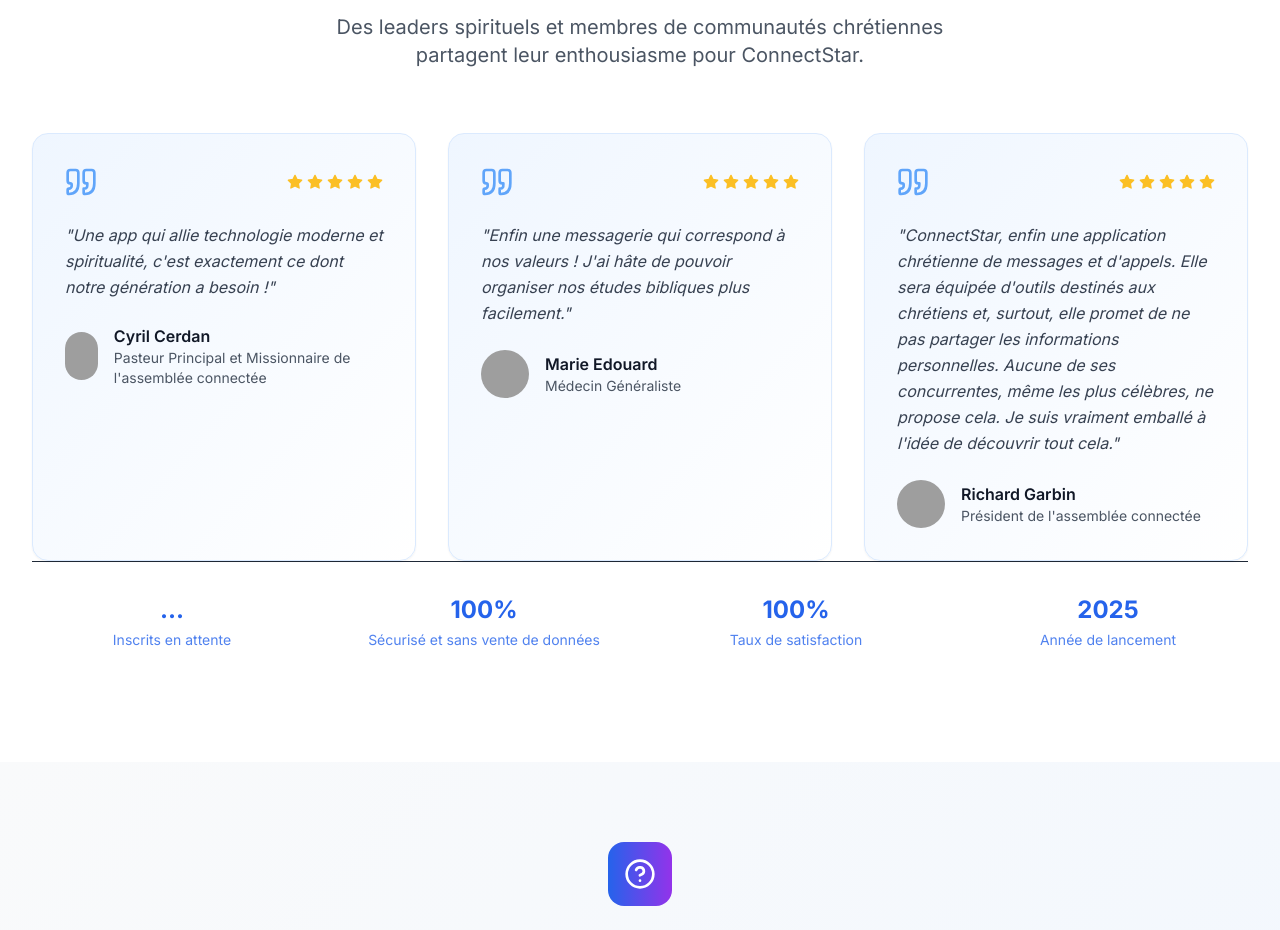
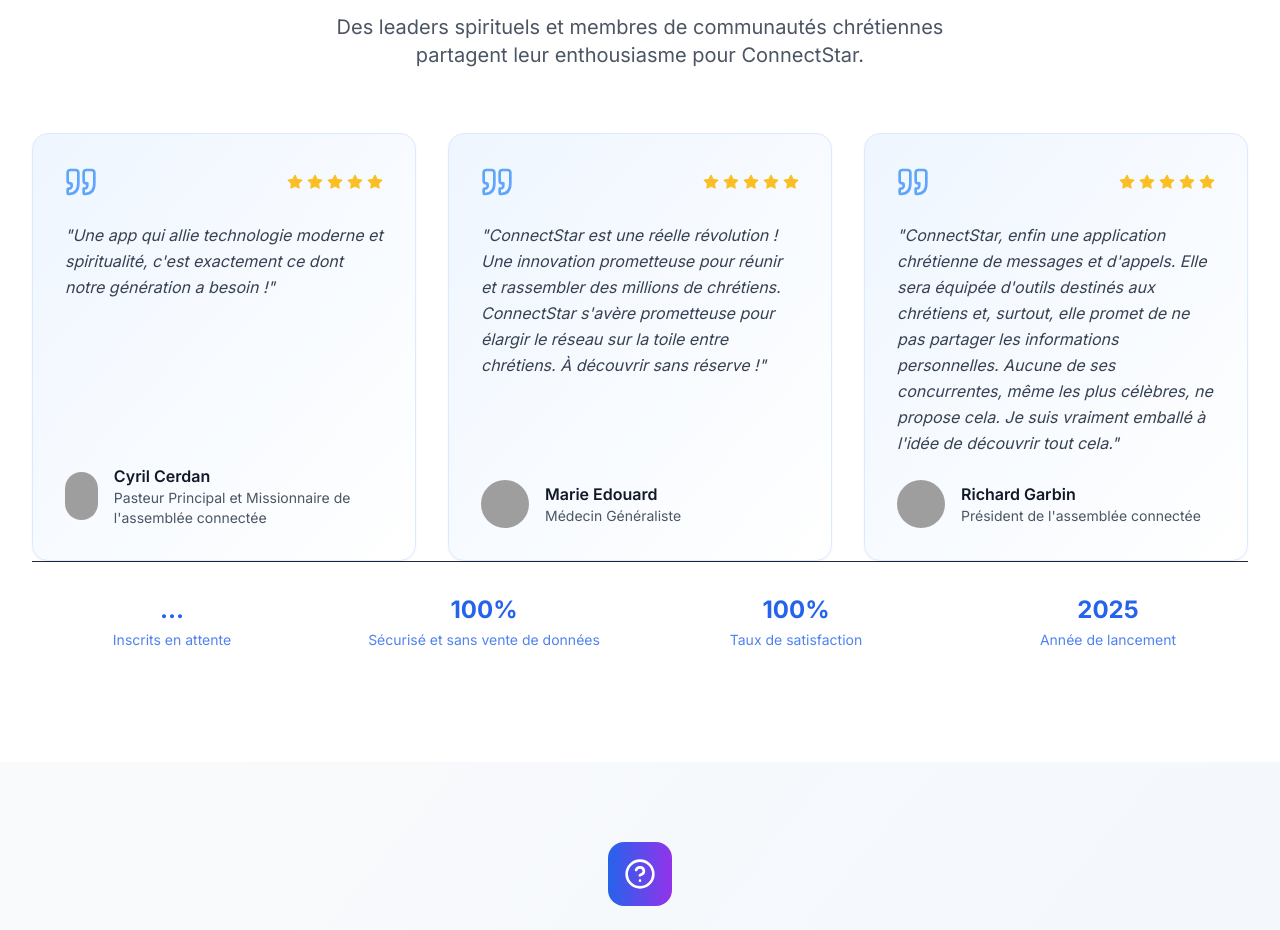
Before and after one commit to GMEntreprise/ConnectStar-LandingPage, a React (Vite) app: page / in a window 1280 px wide. Shown: the part 4563-5493 px from the top of the page. Built offline with nearby package versions, Linux system fonts and the light colour scheme; no server answers; grey boxes are pictures that could not be loaded.

Commit message:
update Testimonials.tsx

```diff
--- a/src/components/Testimonials.tsx
+++ b/src/components/Testimonials.tsx
@@ -15,8 +15,10 @@ const Testimonials = () => {
     {
       name: "Marie Edouard",
       role: "Médecin Généraliste",
-      content:
-        "Enfin une messagerie qui correspond à nos valeurs ! J'ai hâte de pouvoir organiser nos études bibliques plus facilement.",
+      content: `ConnectStar est une réelle révolution !
+Une innovation prometteuse pour réunir et rassembler des millions de chrétiens.
+ConnectStar s'avère prometteuse pour élargir le réseau sur la toile entre chrétiens.
+À découvrir sans réserve !`,
       rating: 5,
       color: "3b82f6",
     },
@@ -48,7 +50,7 @@ const Testimonials = () => {
           {testimonials.map((testimonial, index) => (
             <div
               key={index}
-              className="bg-gradient-to-br from-blue-50 to-white rounded-2xl p-8 shadow-sm hover:shadow-md transition-all duration-300 border border-blue-100"
+              className="bg-gradient-to-br from-blue-50 to-white rounded-2xl p-8 shadow-sm hover:shadow-md transition-all duration-300 border border-blue-100 min-h-[400px] flex flex-col"
             >
               {/* Quote Icon */}
               <div className="flex items-center justify-between mb-6">
@@ -64,13 +66,13 @@ const Testimonials = () => {
               </div>
 
               {/* Content */}
-              <p className="text-gray-700 mb-6 leading-relaxed italic">
+              <p className="text-gray-700 mb-6 leading-relaxed italic flex-grow">
                 "{testimonial.content}"
               </p>
 
               {/* Author */}
-              <div className="flex items-center space-x-4">
-                <div className="w-12 h-12 rounded-full flex items-center justify-center">
+              <div className="flex items-center space-x-4 mt-auto">
+                <div className="rounded-full flex items-center justify-center">
                   <img
                     src={`https://ui-avatars.com/api/?name=${encodeURIComponent(
                       testimonial.name
```
